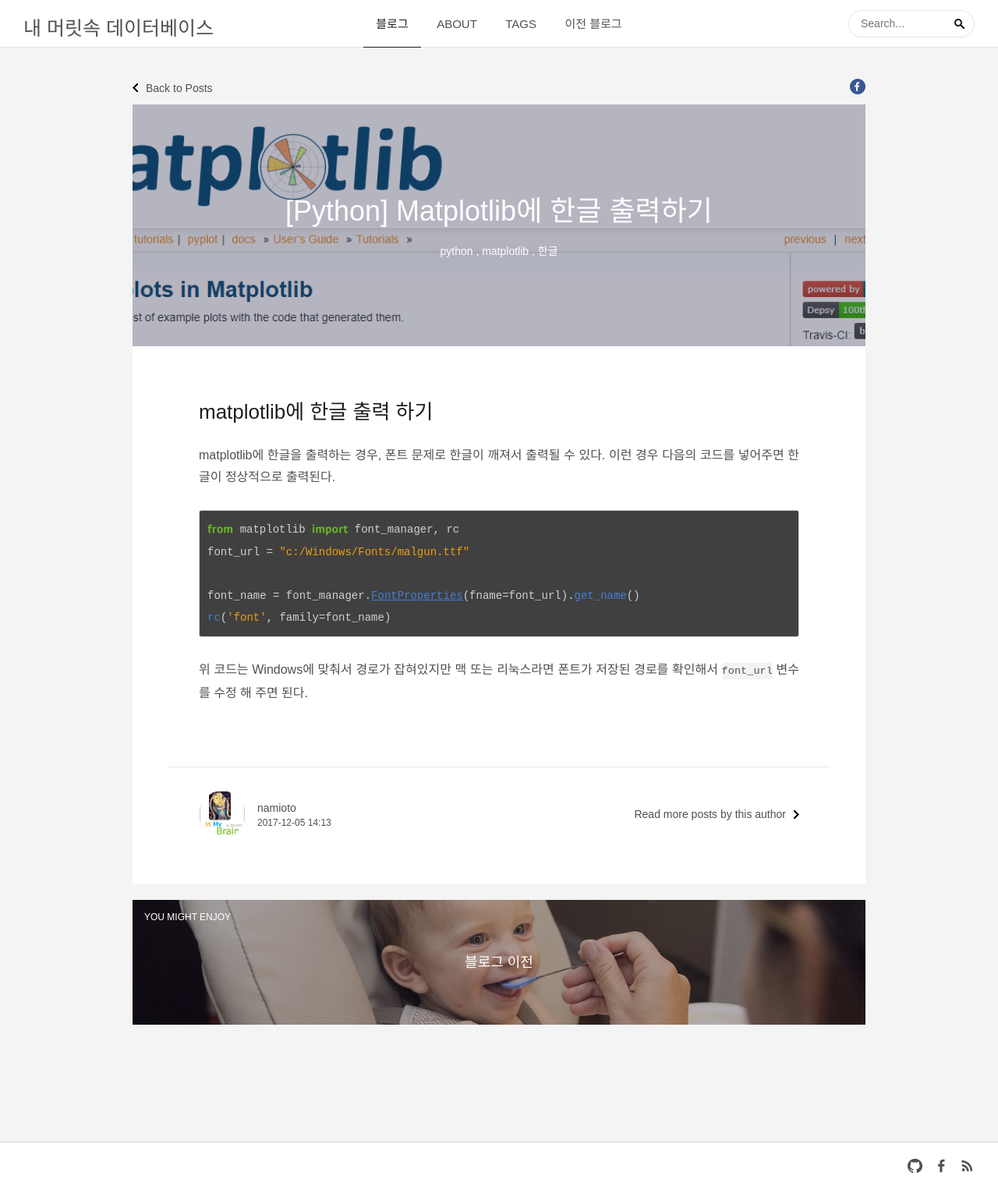
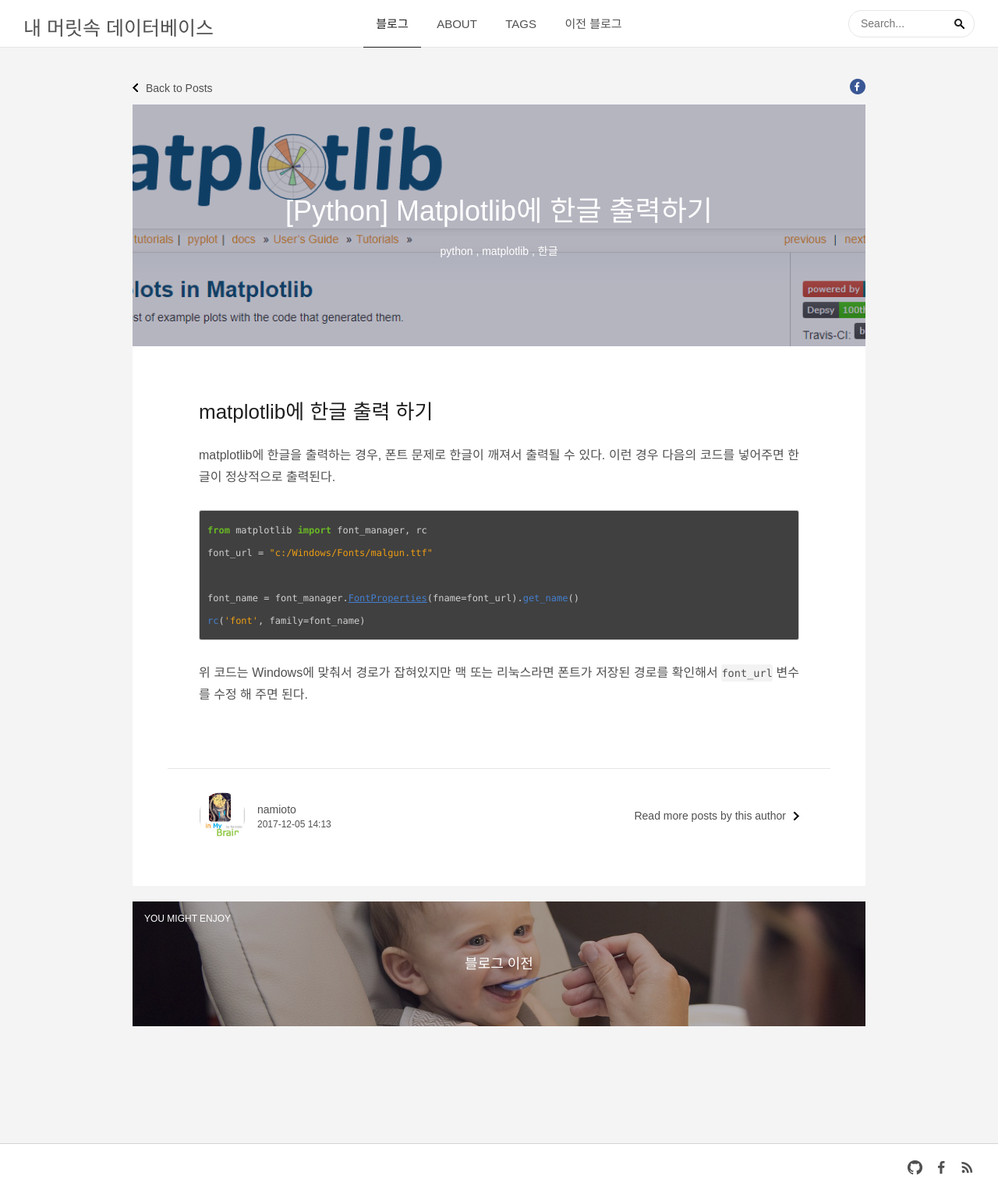
Before and after one commit to namioto/namioto.github.io, a Jekyll site: the page built from _posts/2017-12-05-matplotlib_hangle.md, in a window 1280 px wide. Shown: the whole page at 78% size. Built offline with Jekyll 4.4.1, drawn with Linux system fonts in a browser that asks for light colours; some web fonts are replaced; comment, search, counter and statistics services are not loaded.

Commit message:
코드의 가독성이 떨어져서 바꿈

```diff
--- a/assets/css/screen.css
+++ b/assets/css/screen.css
@@ -27,8 +27,8 @@ pre,
 code,
 tt,
 kbd {
-    font-family: 'Kakao', monospace;
-    font-size: 14px;
+    font-family: Consolas, monospace;
+    font-size: 12px;
 }
 
 div.highlighter-rouge {
```
